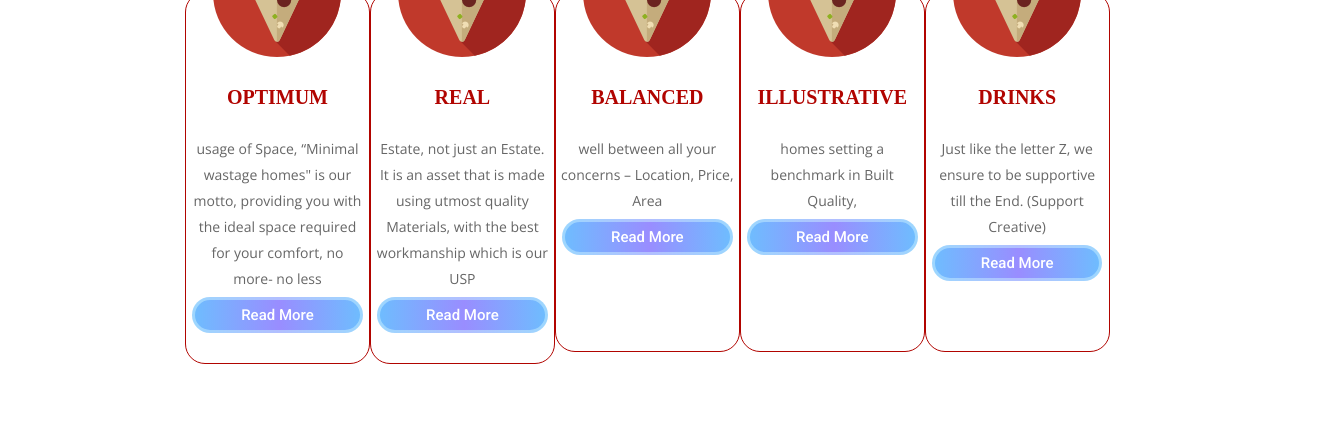
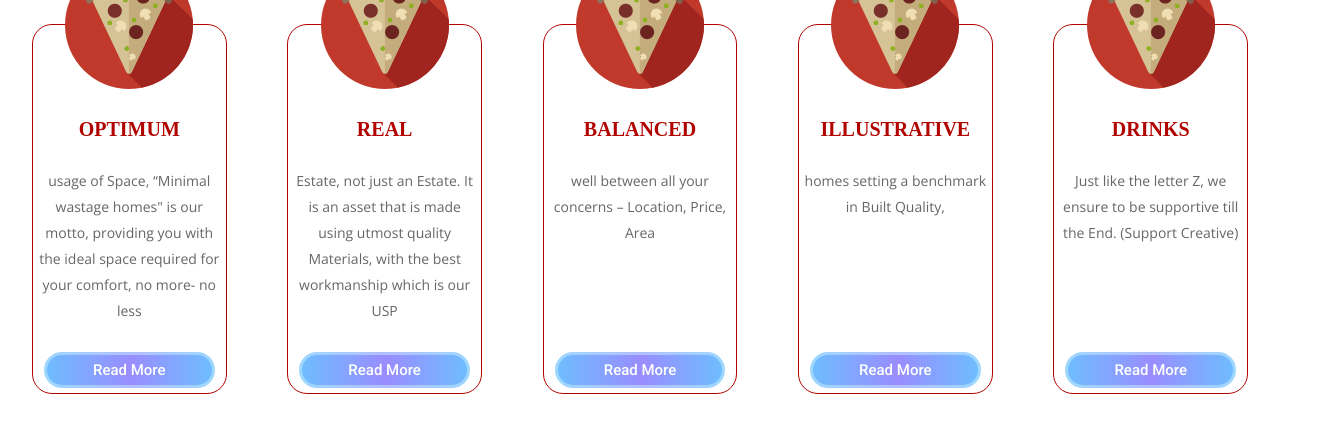
Before and after one commit to yashshah2372/orbiz, a React (Create React App) app: page / in a window 1280 px wide. Shown: the part 1020-1464 px from the top of the page, 1329 px wide, since content can reach past the window. Built offline with nearby package versions, Linux system fonts and the light colour scheme.

Commit message:
fix(feature):fixed alignment of section

```diff
--- a/src/Components/Home/styles/MainPage.module.css
+++ b/src/Components/Home/styles/MainPage.module.css
@@ -43,6 +43,11 @@ Table of Content:
 
 /*---------------------------------------------------- */
 /*----------------------------------------------------*/
+* {
+    box-sizing: border-box;
+    margin: 0;
+    padding: 0;
+}
 ul {
     list-style: none;
     margin: 0px;
@@ -58,11 +63,14 @@ a:focus {
     text-decoration: none;
     outline: none;
 }
-.row{
+.row {
+    width: 100%;
     display: flex;
+    box-sizing: border-box;
+    padding: 2rem;
+    justify-content: space-between;
     flex-wrap: wrap;
-    margin-right: -15px;
-    margin-left: -15px;
+    margin: 0 !important;
 }
 .row.m0 {
     margin: 0px;
@@ -462,7 +470,7 @@ i:before {
     padding-top: 15px;
 }
 .mainIndex {
-    background: url('../../../Assets/Images/slider-bg-1.png') no-repeat scroll center center;
+    background: url("../../../Assets/Images/slider-bg-1.png") no-repeat scroll center center;
     background-size: cover;
 }
 /* End Banner Area css
@@ -1390,9 +1398,9 @@ i:before {
     line-height: 30px;
     border: 3px solid rgba(204, 241, 255, 0.5);
     border-radius: 33px;
-    /* position: absolute;
+    position: absolute;
     bottom: 5px;
-    left: 2px; */
+    /* left: 2px; */
 }
 
 .more_btn:hover {
@@ -2513,7 +2521,7 @@ i:before {
 
 .footer_copyright .float_sm_left h5 {
     font-size: 14px;
-    color: #551A8B;
+    color: #551a8b;
     font-family: "Roboto", sans-serif;
     text-transform: uppercase;
     font-weight: 500;
@@ -2542,7 +2550,7 @@ i:before {
     margin-right: 0px;
 }
 
-.footer_copyright .float_sm_right .social_icon:hover a{
+.footer_copyright .float_sm_right .social_icon:hover a {
     cursor: pointer;
     color: #fff;
 }
@@ -2554,9 +2562,10 @@ i:before {
 /* Service css
 ============================================================================================ */
 .containerOrbiz {
-    max-width: 1400px;
-    margin-left: 200px;
+    max-width: 100vw;
+    /* margin-left: 200px; */
     margin-top: 5rem;
+    box-sizing: border-box;
 }
 
 .serviceArea {
@@ -2568,9 +2577,13 @@ i:before {
     border: 1px solid #b10400;
     text-align: center;
     position: relative;
+    display: flex;
+    flex-direction: column;
+    align-items: center;
     border-radius: 20px;
     padding-bottom: 30px;
-    min-height: 360px;
+    height: 110%;
+    /* justify-content: space-between; */
 }
 .serviceItem:hover {
     -webkit-box-shadow: 0px 14px 38px 0px rgba(0, 0, 0, 0.11);
@@ -2625,26 +2638,26 @@ section.container {
     width: 50%;
 }
 
-.col_md_2{
-    width: 16.66%;
-}
-
-.col_lg_6{
+.col_md_2 {
+    width: 16%;
+}
+
+.col_lg_6 {
     flex: 0 0 50%;
     max-width: 50%;
 }
 
-.col_lg_12{
+.col_lg_12 {
     flex: 0 0 100%;
     max-width: 100%;
 }
 
-.img_fluid{
+.img_fluid {
     max-width: 100%;
     height: auto;
 }
 
-.form_control{
+.form_control {
     display: block;
     width: 100%;
     padding: 0.375rem 0.75rem;
@@ -2656,5 +2669,5 @@ section.container {
     background-clip: padding-box;
     border: 1px solid #ced4da;
     border-radius: 0.25rem;
-    transition: border-color ease-in-out .15s,box-shadow ease-in-out .15s;
-}
+    transition: border-color ease-in-out 0.15s, box-shadow ease-in-out 0.15s;
+}
```
Also changed, not shown: src/Components/Home/Feature.jsx (+5 -5 lines).
